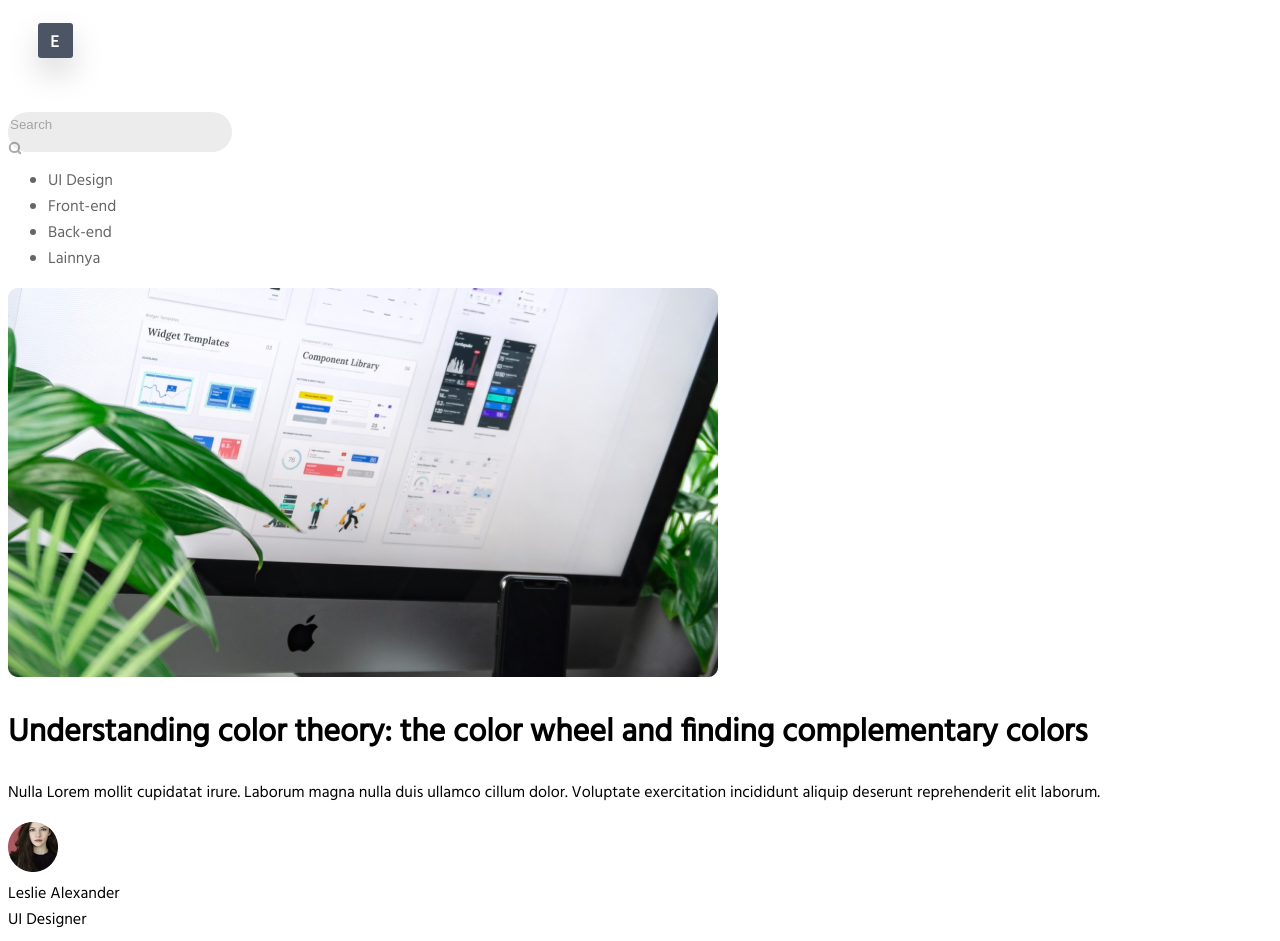
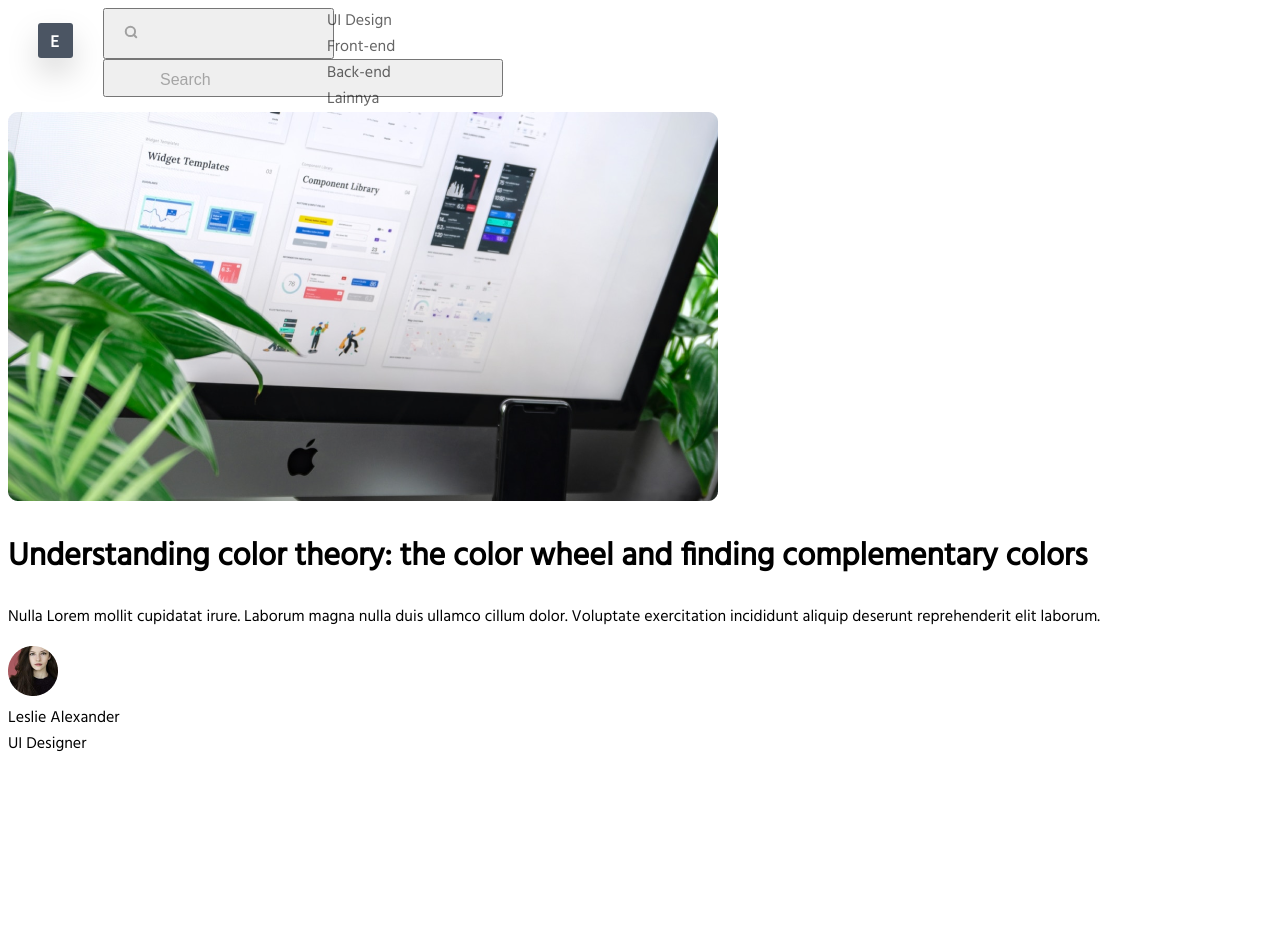
Before and after one commit to jiyoung0190/Epictetus, a website: page index.html in a window 1280 px wide. After the commit the page ends 800 px from the top, so only its background shows below. Drawn offline with Linux system fonts and the light colour scheme.

Commit message:
transfering the code to Windows

```diff
--- a/index.html
+++ b/index.html
@@ -14,11 +14,13 @@
         <div class="logo">
             <img src="./images/logo.svg" alt="logo_img">
         </div>
-        <div class="search-box">
-            <input class="search-placeholder" type="text" placeholder="Search">
-            <div class="button-holder">
-                <img src="./images/search.svg" alt="search_img">
-            </div>
+        <div class="search-container">
+            <form class="search-bar" action="">
+                <button class="magnifier">
+                    <img src="./images/search.svg" alt="search_img">
+                <button>
+                <input class="search-placeholder" type="text" placeholder="Search">
+            </form>
         </div>
         <div class="nav-menu">
             <ul>
@@ -33,7 +35,7 @@
     <div class="posts">
         <div class="head-post-wrapper">
             <div class="main-image">
-                <img src="images/homemain.png">
+                <img src="images/homemain.png" alt="homemain_img">
                 </div>
             </div>
             <div class="head-post-content">
--- a/styles/style.scss
+++ b/styles/style.scss
@@ -5,16 +5,22 @@ body{
     font-family: 'Hind', sans-serif;
 
     .navbar{
-        display: inline;
+        display: flex;
 
-        .search-box{
+        .search-container{
             border-radius: 100px;
             max-height: 40px;
             width: 224px;
             background-color: #ECECEC;
 
+            .search-bar{
+                .magnifier{
+                    padding: 15px 194px 15px 19px;
+                    float:left;
+                }
                 .search-placeholder{
-                margin: auto;
+                    padding: 9px 128px 5px 49px;
+                    font-size: 16px;
                     border: none;
                     background-color: transparent;
                     resize: none;
@@ -22,9 +28,15 @@ body{
                     opacity: 60%;
                 }
             }
+        }
 
-        .nav-menu{
+        .nav-menu > ul{
+            display: flexbox;
+            margin: 0;
+            padding: 0;
+            list-style: none;
             opacity: 60%;
+
         }
     }
     .posts{
```
Also changed, not shown: constants/colors.css, styles/style.css, 2 other files. Lines whose indentation alone changed are shown as unchanged.
